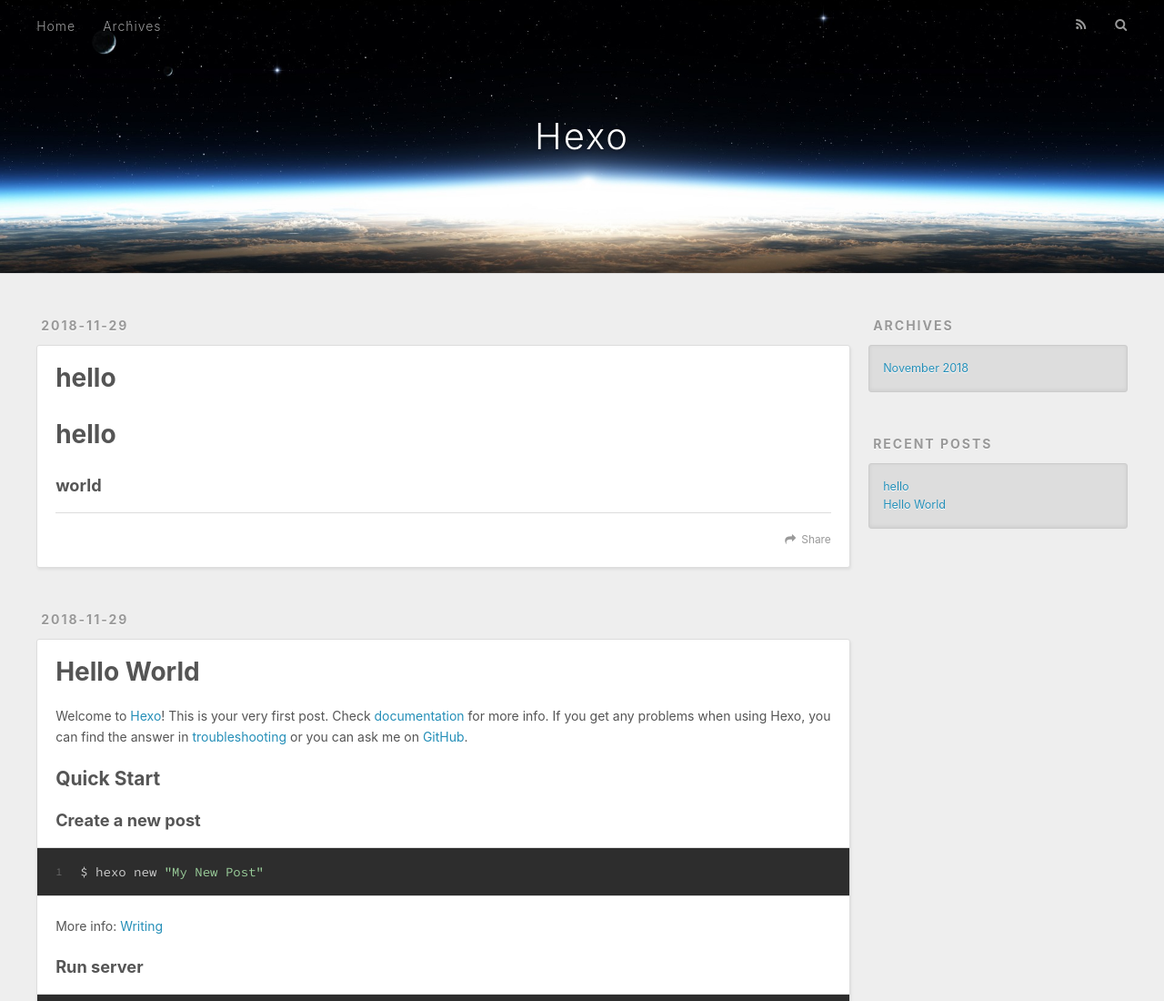
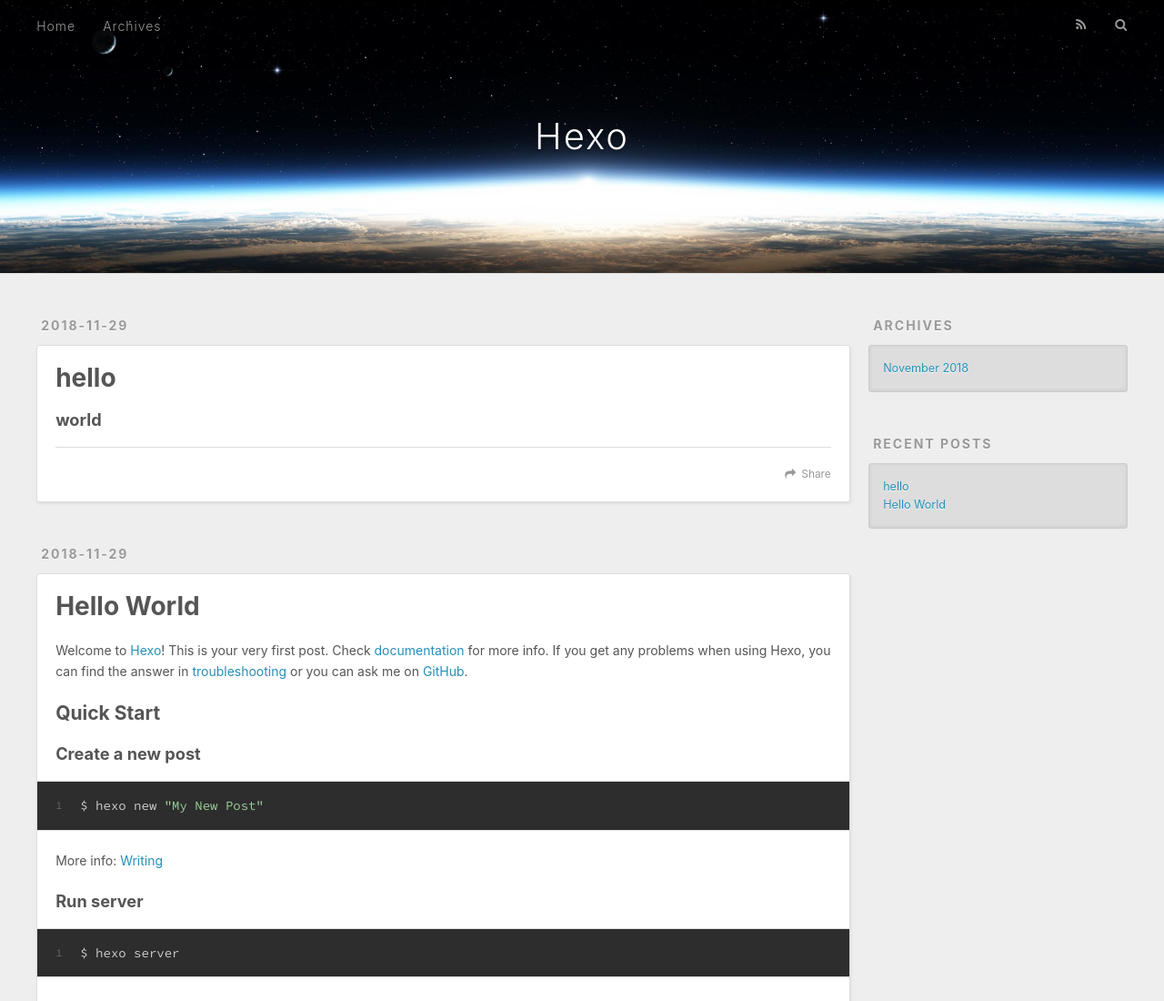
Before and after one commit to chinaetfs/chinaetfs.github.io, a plain HTML site: page index.html in a window 1280 px wide. Shown: the top 1100 px of the page at 91% size. Drawn offline with nearby package versions, Linux system fonts and the light colour scheme.

Commit message:
Site updated: 2018-11-29 18:41:58

```diff
--- a/index.html
+++ b/index.html
@@ -84,7 +84,7 @@
 
     <div class="article-entry" itemprop="articleBody">
 
-        <h1 id="hello"><a href="#hello" class="headerlink" title="hello"></a>hello</h1><h3 id="world"><a href="#world" class="headerlink" title="world"></a>world</h3>
+        <h3 id="world"><a href="#world" class="headerlink" title="world"></a>world</h3>
 
     </div>
     <footer class="article-footer">
```
Also changed, not shown: 2018/11/29/hello/index.html (+5 -5 lines).
